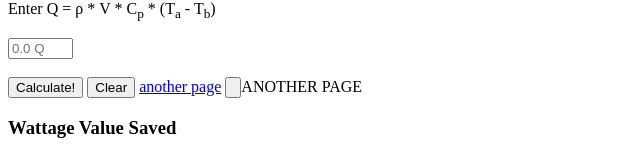
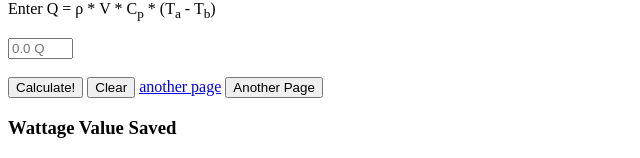
Before and after one commit to ksy903/Sylvania, a plain HTML site: page index.html in a window 1280 px wide. Shown: the part 1897-2055 px from the top of the page, without its empty margins (0-640 px from the left). Drawn offline with Linux system fonts and the light colour scheme.

Commit message:
changed from text to value.

```diff
--- a/index.html
+++ b/index.html
@@ -76,7 +76,7 @@
 	<input type='button' onclick='clearAll();' value='Clear'></button>
 
 	<a href = "anotherPage.html">another page</a>
-	<input type='button' onclick='toAnotherPage();'>ANOTHER PAGE</input>
+	<input type='button' onclick='toAnotherPage();' value='Another Page'></input>
 
 	<h3>Wattage Value Saved</h3>
 	<p> Wattage: <value id="wattValue"></value></p>
```
